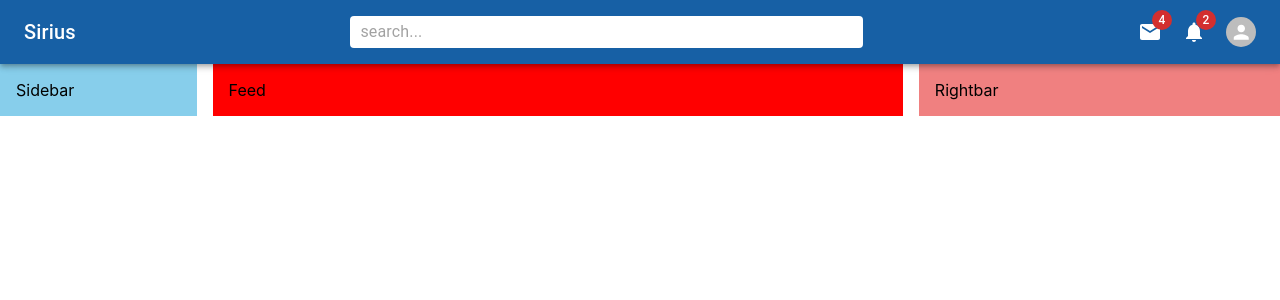
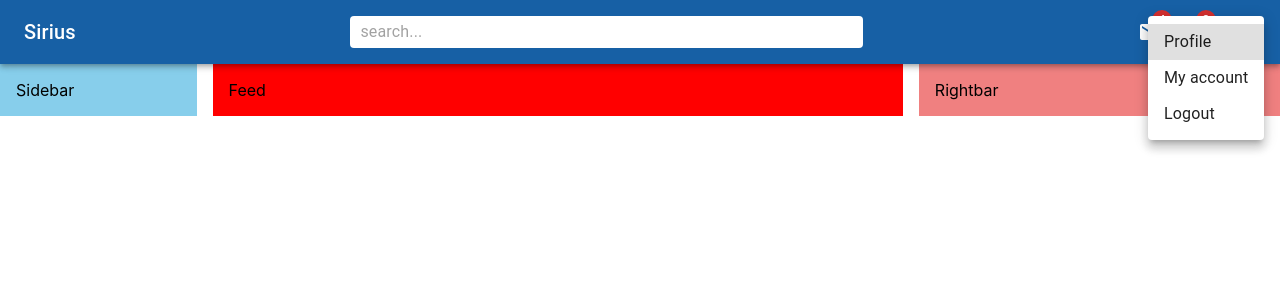
Before and after one commit to pavitpim40/fakebuck-mui-ins, a React (Create React App) app: page / in a window 1280 px wide. Both pictures are taken after a click on the element 1241 px from the left and 32 px from the top of the page. Shown: the top 300 px of the page. Built offline with nearby package versions, Linux system fonts and the light colour scheme.

Commit message:
menu-bar

```diff
--- a/src/components/Navbar.jsx
+++ b/src/components/Navbar.jsx
@@ -1,6 +1,18 @@
+import { useState } from 'react';
 import styled from '@emotion/styled';
 import { Pets, Mail, Notifications } from '@mui/icons-material';
-import { AppBar, Toolbar, Typography, Box, Input, InputBase, Badge, Avatar } from '@mui/material';
+import {
+  AppBar,
+  Toolbar,
+  Typography,
+  Box,
+  Input,
+  InputBase,
+  Badge,
+  Avatar,
+  MenuItem,
+  Menu,
+} from '@mui/material';
 
 const StyledToolbar = styled(Toolbar)({
   display: 'flex',
@@ -32,6 +44,7 @@
   },
 }));
 function Navbar() {
+  const [open, setOpen] = useState(false);
   return (
     <AppBar position='sticky'>
       <StyledToolbar>
@@ -49,13 +62,33 @@
           <Badge badgeContent={2} color='error'>
             <Notifications />
           </Badge>
-          <Avatar style={{ width: 30, height: 30 }} />
+          <Avatar onClick={(e) => setOpen(!open)} style={{ width: 30, height: 30 }} />
         </Icons>
         <UserBox>
-          <Avatar style={{ width: 30, height: 30 }} />
+          <Avatar onClick={(e) => setOpen(!open)} style={{ width: 30, height: 30 }} />
           <Typography>John Doe</Typography>
         </UserBox>
       </StyledToolbar>
+      {/* Menu */}
+      <Menu
+        id='demo-positioned-menu'
+        aria-labelledby='demo-positioned-button'
+        // anchorEl={anchorEl}
+        open={open}
+        onClose={() => setOpen(false)}
+        anchorOrigin={{
+          vertical: 'top',
+          horizontal: 'right',
+        }}
+        transformOrigin={{
+          vertical: 'top',
+          horizontal: 'right',
+        }}
+      >
+        <MenuItem>Profile</MenuItem>
+        <MenuItem>My account</MenuItem>
+        <MenuItem>Logout</MenuItem>
+      </Menu>
     </AppBar>
   );
 }
```
